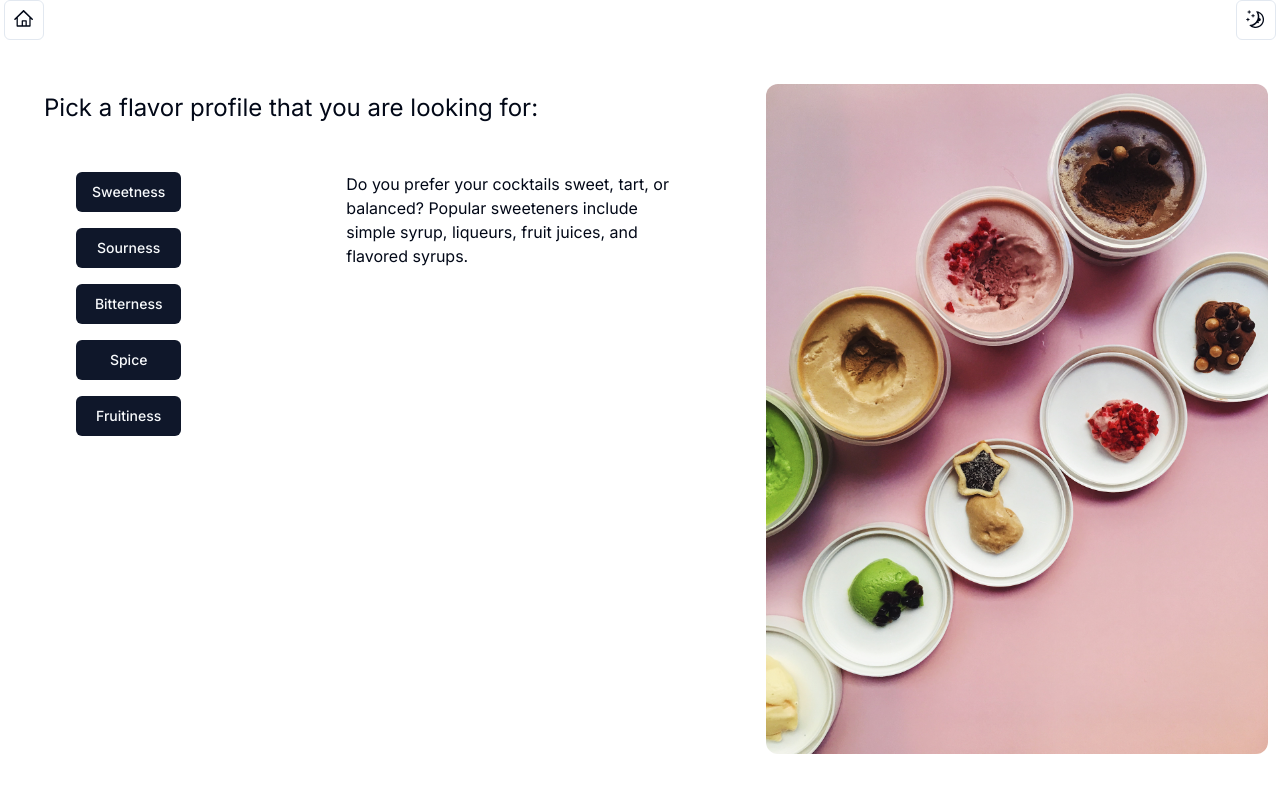
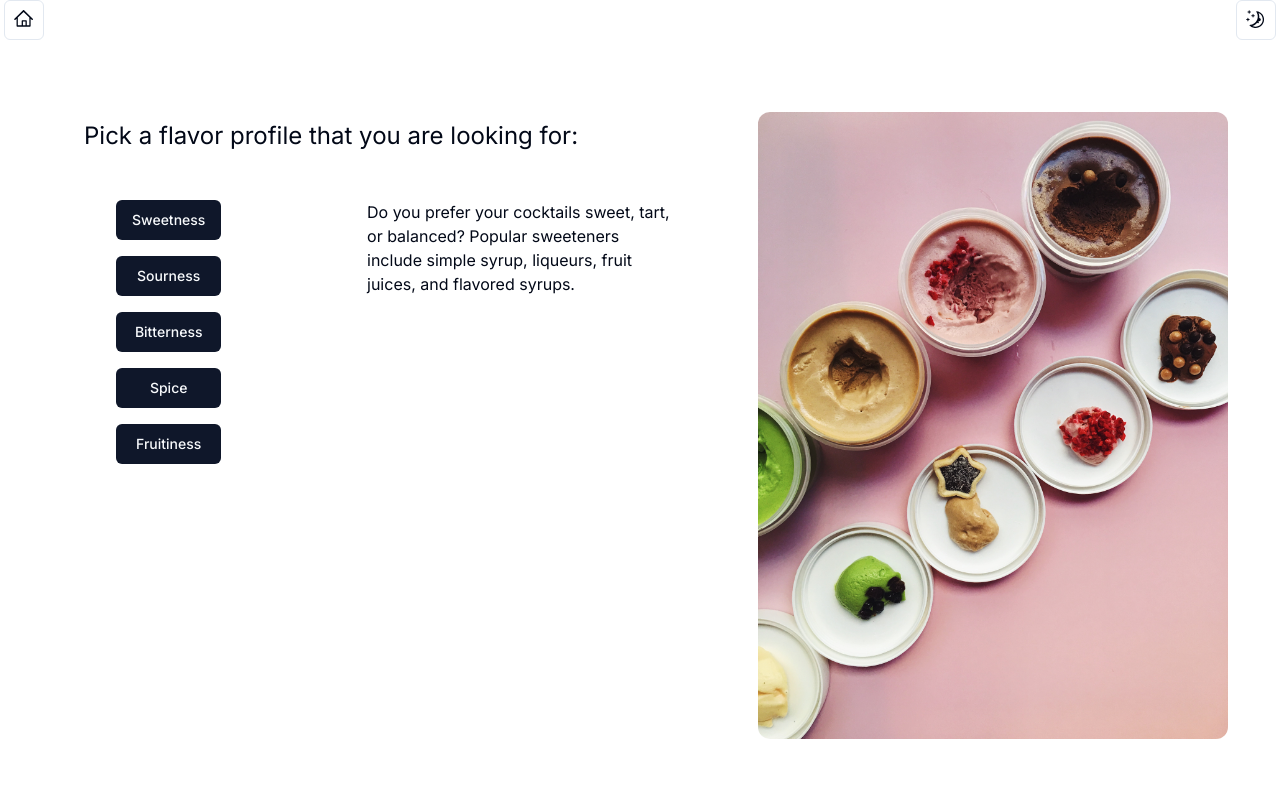
Before and after one commit to kingkwongsta/mixology, a Next.js app: page / in a window 1280 px wide. Both pictures are taken after a click on the button "Start Mixing". Shown: the top 792 px of the page. Built offline with nearby package versions, Linux system fonts and the light colour scheme.

Commit message:
spacing of choice components

```diff
--- a/src/app/components/LiquorChoice.jsx
+++ b/src/app/components/LiquorChoice.jsx
@@ -10,7 +10,9 @@ export default function LiquorChoice() {
 
   return (
     <div className="m-8">
-      <h2 className="text-2xl">What liquor are you interested in using?</h2>
+      <h2 className="text-2xl mb-10">
+        What liquor are you interested in using?
+      </h2>
       <ButtonList
         buttonContent={liquorOptions}
         selectedButton={selectedButton}
--- a/src/app/layout/QuestionLayout.jsx
+++ b/src/app/layout/QuestionLayout.jsx
@@ -5,7 +5,7 @@ export default function RightImage({ children }) {
   const isImageOnRight = imagePosition === "right";
 
   return (
-    <>
+    <div className="m-10">
       {isImageOnRight ? (
         <div className="flex flex-row">
           <div className="basis-3/5 min-h-[500px]">{children}</div>
@@ -21,6 +21,6 @@ export default function RightImage({ children }) {
           <div className="basis-3/5 min-h-[500px]">{children}</div>
         </div>
       )}
-    </>
+    </div>
   );
 }
```
